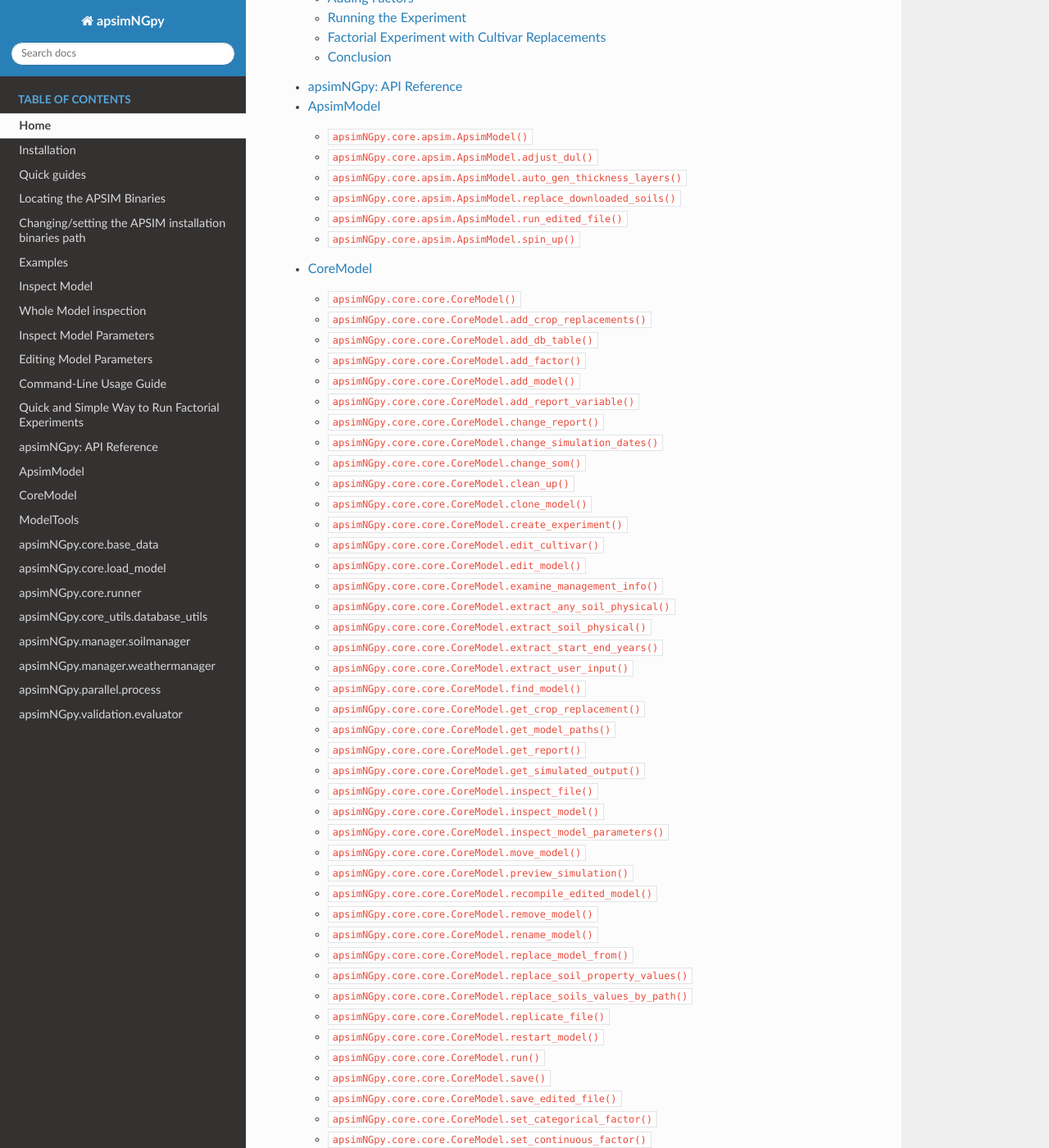
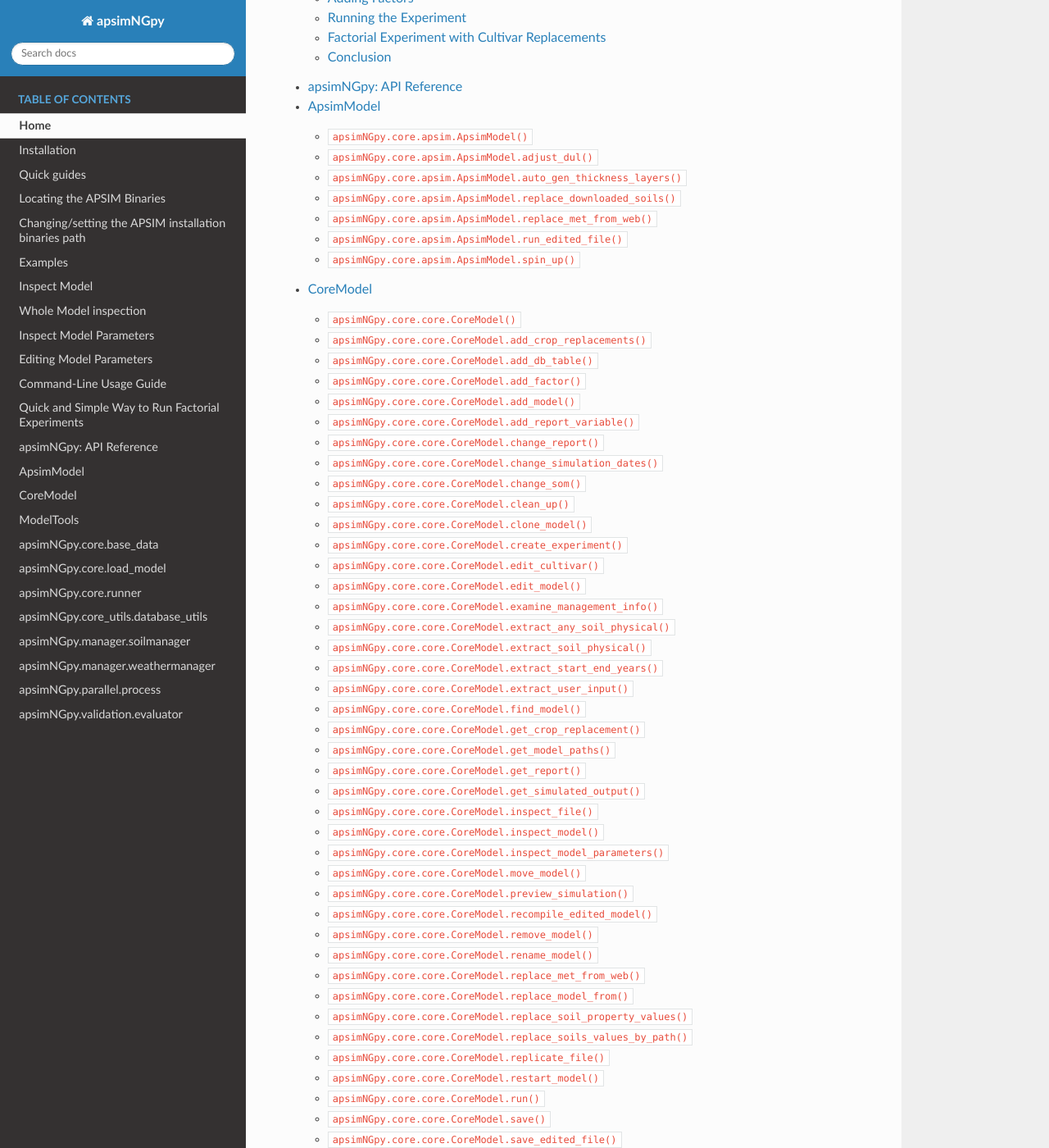
Before and after one commit to MAGALA-RICHARD/documentation-example, a Sphinx documentation site: the page built from doc/index.rst, in a window 1280 px wide and 1400 px high, scrolled down 1609 px. Shown: the whole window at 82% size. Built offline with Sphinx 7.4.7 and the Read the Docs theme 3.1.0, drawn with Linux system fonts in a browser that asks for light colours; some of the changed lines change nothing that is shown; some of the changed text lies outside the part shown.

```diff
--- a/doc/api.rst
+++ b/doc/api.rst
@@ -75,6 +75,10 @@
             ``adJust_kl``:: Bollean, adjust, kl based on productivity index
             ``CultvarName``: cultivar name which is in the sowing module for adjusting the rue
             ``tillage``: specify whether you will be carried to adjust some physical parameters
+
+.. function:: apsimNGpy.core.apsim.ApsimModel.replace_met_from_web(self, lonlat, start_year, end_year, file_name=None)
+
+   No documentation available.
 
 .. function:: apsimNGpy.core.apsim.ApsimModel.run_edited_file(self, table_name=None)
 
@@ -440,8 +444,10 @@
             Name of the model instance to modify.
         ``cachit`` : bool, optional
            used to cache results for model selection. Defaults to False. Important during repeated calls, like in optimization.
-        cache_size: int, optional
-        maximum number of caches that can be made to avoid memory leaks in case cacheit is true. Defaults to 300
+           please do not cache, when you expect to make model adjustment, such as adding new child nodes
+
+        ``cache_size``: int, optional
+           maximum number of caches that can be made to avoid memory leaks in case cacheit is true. Defaults to 300
 
         ``**kwargs`` : dict
             Additional keyword arguments specific to the model type. These vary by component:
@@ -1077,6 +1083,24 @@
                >>> from apsimNGpy.core.core import Models
                >>> apsim = core.base_data.load_default_simulations(crop = 'Maize')
                >>> apsim = apsim.rename_model(Models.Clock, 'Clock', 'clock')
+
+.. function:: apsimNGpy.core.core.CoreModel.replace_met_from_web(self, lonlat: tuple, start, end, simulations='all', source='nasapower', filename=None)
+
+   Replaces the meteorological (met) file in the model using weather data fetched from an online source.
+
+            :param lonlat: Tuple containing the longitude and latitude coordinates.
+            :type lonlat: tuple
+            :param start: Start date for the weather data retrieval.
+            :type start: str or datetime
+            :param end: End date for the weather data retrieval.
+            :type end: str or datetime
+            :param simulations: str, list of simulations to place the weather data, defaults to ``all`` as a string
+            :param source: Source of the weather data. Defaults to 'nasapower'.
+            :type source: str, optional
+            :param filename: Name of the file to save the retrieved data. If None, a default name is generated.
+            :type filename: str, optional
+            :return: Path to the saved met file.
+            :rtype: str
 
 .. function:: apsimNGpy.core.core.CoreModel.replace_model_from(self, model, model_type: str, model_name: str = None, target_model_name: str = None, simulations: str = None)
 
@@ -1523,6 +1547,10 @@
             ``CultvarName``: cultivar name which is in the sowing module for adjusting the rue
             ``tillage``: specify whether you will be carried to adjust some physical parameters
 
+   .. method::apsimNGpy.core.apsim.ApsimModel.replace_met_from_web(self, lonlat, start_year, end_year, file_name=None)
+
+      No documentation available.
+
    .. method::apsimNGpy.core.apsim.ApsimModel.run_edited_file(self, table_name=None)
 
       :param table_name (str): repot table name in the database
@@ -1845,47 +1873,6 @@
           >>> wf = get_met_from_day_met(lonlat=(-93.04, 42.01247),
           >>> start=2000, end=2020,timeout = 30, wait =2, retry_number=3, filename='daymet.met')
 
-.. function:: apsimNGpy.manager.weathermanager.get_weather(lonlat: Union[tuple, list], start: int = 1990, end: int = 2020, source: str = 'daymet', filename: str = '__met_.met')
-
-   Collects data from various sources.
-
-        Only ``nasapower`` and ``dayment`` are currently supported sources, so it will raise an error if mesonnet is suggested.
-
-        -Note if you are not in mainland USA, please don't pass source = ``'dayment'`` as it will raise an error due to geographical
-             scope
-
-         Parameters
-         -----------------------
-
-         ``lonlat``: (tuple) lonlat values
-
-         ``start``: (int) start year
-
-         ``end``: (int) end year
-
-         ``source``: (str) source API for weather data
-
-         ``filename``: (str) filename for saving on disk
-
-        Example.
-
-            >>> from apsimNGpy.manager.weathermanager import get_weather
-            >>> from apsimNGpy.core.base_data import load_default_simulations
-
-            # We are going to collect data from my hometown Kampala
-
-            >>> kampala_loc = 35.582520, 0.347596
-
-            # Notice it return a path to the downloaded weather file
-
-            >>> met_file = get_weather(kampala_loc, start=1990, end=2020, source='nasa', filename='kampala_new.met')
-            >>> print(met_file)
-
-            # next we can pass this weather file to apsim model
-
-            >>> maize_model = load_default_simulations(crop = 'maize')
-            >>> maize_model.replace_met_file(weather_file = met_file)
-
 .. function:: apsimNGpy.manager.weathermanager.impute_data(met, method='mean', verbose=False, **kwargs)
 
    Imputes missing data in a pandas DataFrame using specified interpolation or mean value.
```
